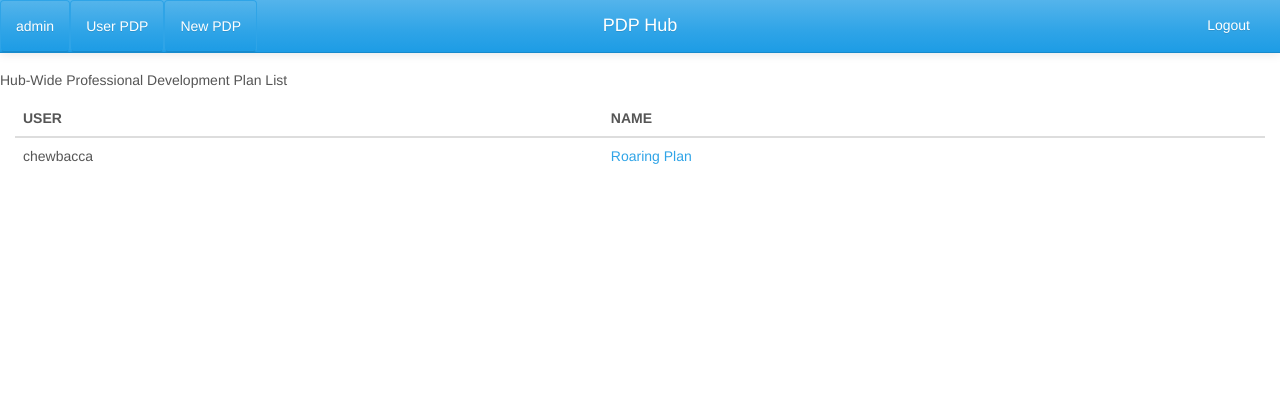
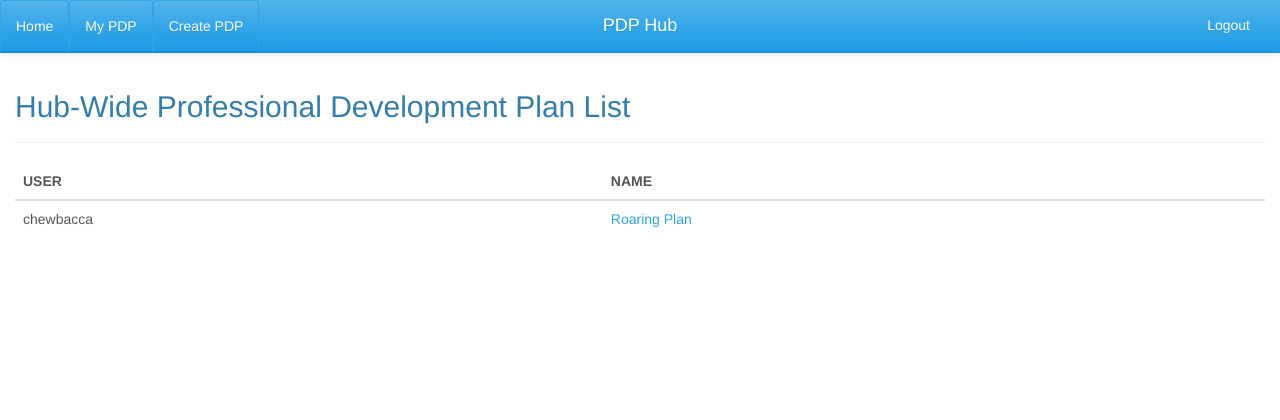
Before and after one commit to kave/PD_Hub, a Django app: page / in a window 1280 px wide. Shown: the top 420 px of the page. Run offline with Django 3.2, Linux system fonts and the light colour scheme; a user stored in the database is signed in; data comes from the database, SQL or seed files in the repository; parts of the project's set-up code (start-up, migrations or seed data) failed here and were passed over; some libraries are stand-ins or nearby versions.

Commit message:
adjust navbar

```diff
--- a/core/templates/base.html
+++ b/core/templates/base.html
@@ -45,10 +45,9 @@
     <div class="navbar-collapse collapse">
         <ul class="nav navbar-nav navbar-left">
             {% if request.user.is_authenticated %}
-            <li><a href="{% url 'core:profile' %}?next={{ request.path }}" class="btn btn-primary">
-                    {{ request.user.username }}</a></li>
-            <li><a href="{% url 'core:pdp_list' %}?next={{ request.path }}" class="btn btn-primary">User PDP</a></li>
-            <li><a href="{% url 'core:pdp_create' %}?next={{ request.path }}" class="btn btn-primary">New PDP</a></li>
+            <li><a href="{% url 'core:base' %}" class="btn btn-primary">Home</a></li>
+            <li><a href="{% url 'core:pdp_list' %}?next={{ request.path }}" class="btn btn-primary">My PDP</a></li>
+            <li><a href="{% url 'core:pdp_create' %}?next={{ request.path }}" class="btn btn-primary">Create PDP</a></li>
             {% endif %}
         </ul>
         <ul class="nav navbar-nav navbar-right">
--- a/core/templates/index.html
+++ b/core/templates/index.html
@@ -1,8 +1,8 @@
 {% extends 'base.html' %}
 
 {% block content %}
-<div class="row">
-    <p>Hub-Wide Professional Development Plan List</p>
+<div class="page-header">
+    <h2>Hub-Wide Professional Development Plan List</h2>
 </div>
 
 <table class="table">
```
